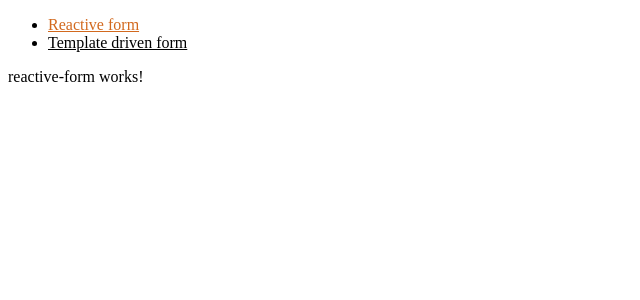
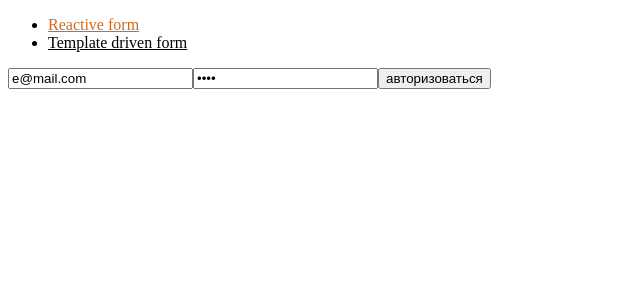
Before and after one commit to slavkapiyavka/angular-sandbox, an Angular app: page /reactive-form in a window 1280 px wide. Shown: the top 300 px of the page, without its empty margins (0-640 px from the left). Built offline with nearby package versions, Linux system fonts and the light colour scheme.

Commit message:
feat: set up auth reactive form

```diff
--- a/src/app/components/reactive-form/reactive-form.component.html
+++ b/src/app/components/reactive-form/reactive-form.component.html
@@ -1 +1,5 @@
-<p>reactive-form works!</p>
+<form [formGroup]="form">
+    <input type="email" formControlName="email" class="form-control" placeholder="e-mail">
+    <input type="password" formControlName="password" class="form-control" placeholder="Пароль">
+    <button class="button" type="submit">авторизоваться</button>
+</form>
--- a/src/app/components/reactive-form/reactive-form.component.ts
+++ b/src/app/components/reactive-form/reactive-form.component.ts
@@ -1,11 +1,21 @@
-import { Component } from '@angular/core';
+import { Component, inject } from '@angular/core';
+import { FormControl, NonNullableFormBuilder } from '@angular/forms';
+import { ReactiveFormsModule } from '@angular/forms';
 
 @Component({
   selector: 'app-reactive-form',
-  imports: [],
+  imports: [ReactiveFormsModule],
   templateUrl: './reactive-form.component.html',
   styleUrl: './reactive-form.component.css'
 })
 export class ReactiveFormComponent {
+  private fb = inject(NonNullableFormBuilder);
+  public form = this.fb.group({
+    email: new FormControl('e@mail.com'),
+    password: new FormControl('pass'),
+  });
 
+  constructor() {
+    this.form.valueChanges.subscribe(console.log);
+  }
 }
```
